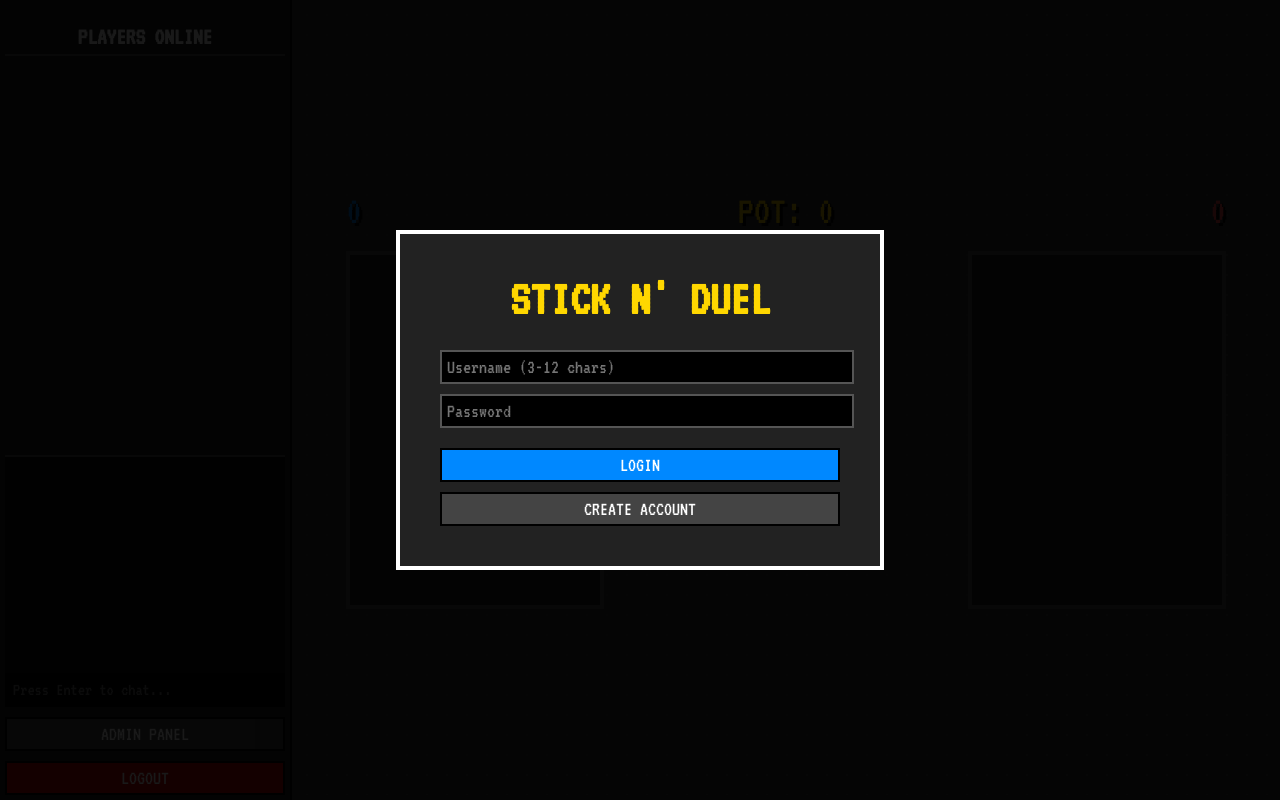
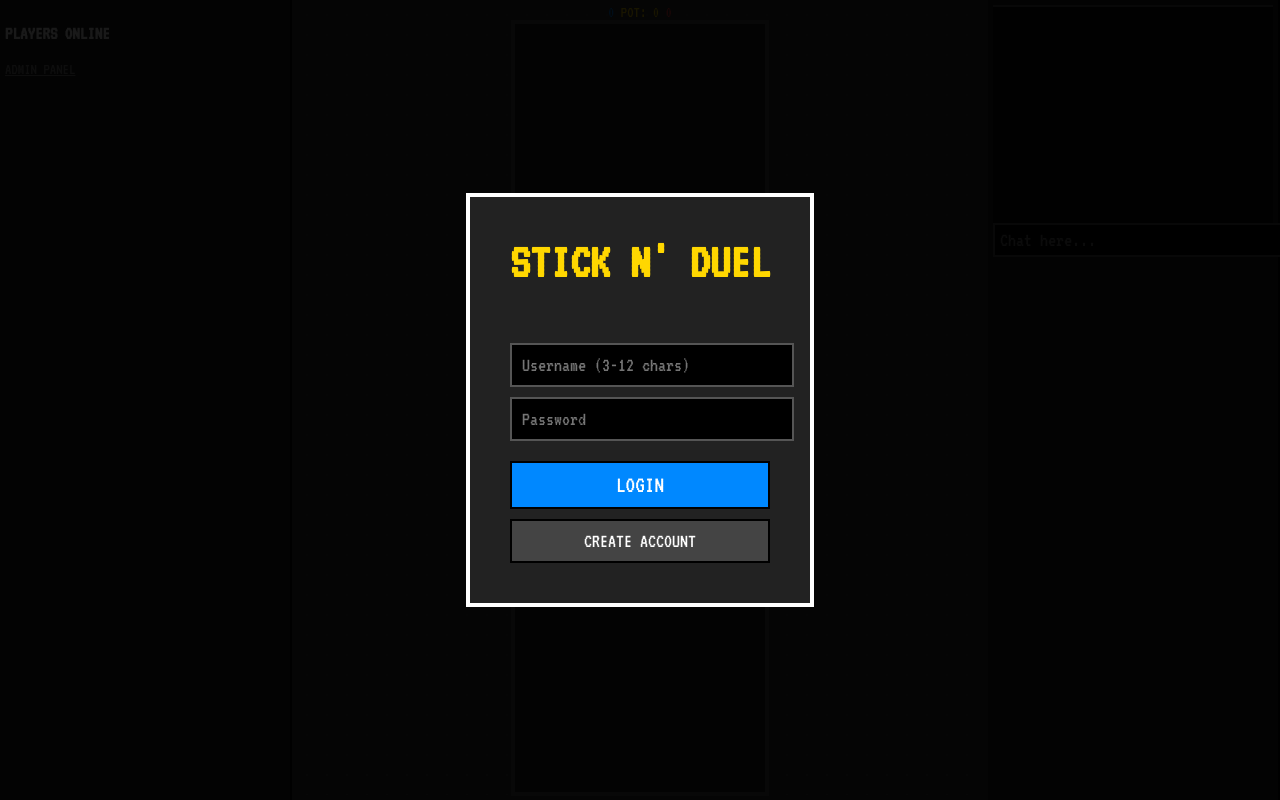
Before and after one commit to altash2003/stick-n-trade, a website: page public/index.html in a window 1280 px wide. Drawn offline with nearby package versions, Linux system fonts and the light colour scheme; no server answers.

Commit message:
Update index.html

```diff
--- a/public/index.html
+++ b/public/index.html
@@ -2,60 +2,65 @@
 <html>
 <head>
     <title>Stick N' Duel</title>
+    <link href="https://fonts.googleapis.com/css2?family=VT323&display=swap" rel="stylesheet">
     <link rel="stylesheet" href="style.css">
 </head>
 <body>
 
-    <div id="auth-modal">
-        <div class="modal-box">
-            <h1 style="color:#ffd700; font-size:50px; margin:0;">STICK N' DUEL</h1>
-            <p id="err" style="color:red"></p>
-            <input id="u" placeholder="Username (3-12 chars)" style="width:100%; margin:10px 0;">
-            <input id="p" type="password" placeholder="Password" style="width:100%; margin-bottom:20px;">
-            <button onclick="auth('login')" class="blue" style="width:100%">LOGIN</button>
-            <button onclick="auth('register')" style="width:100%; margin-top:10px;">CREATE ACCOUNT</button>
+    <div id="auth-modal" style="position:fixed; inset:0; background:rgba(0,0,0,0.9); z-index:9999; display:flex; align-items:center; justify-content:center;">
+        <div class="pixel-box" style="text-align:center; padding:40px; border:4px solid white; background:#222;">
+            <h1 class="neon" style="color:#ffd700; font-size:50px; margin:0 0 20px 0;">STICK N' DUEL</h1>
+
+            <p id="auth-status" style="color:red; min-height:20px;"></p>
+
+            <input id="u" placeholder="Username (3-12 chars)" style="display:block; width:100%; margin-bottom:10px; padding:10px; font-size:20px;">
+            <input id="p" type="password" placeholder="Password" style="display:block; width:100%; margin-bottom:20px; padding:10px; font-size:20px;">
+
+            <button id="btn-login" onclick="attemptAuth('login')" style="width:100%; background:#0088ff; color:white; padding:10px; font-size:24px; cursor:pointer; margin-bottom:10px;">LOGIN</button>
+            <button id="btn-reg" onclick="attemptAuth('register')" style="width:100%; background:#444; color:white; padding:10px; font-size:20px; cursor:pointer;">CREATE ACCOUNT</button>
         </div>
     </div>
 
     <div class="wrapper">
         <div class="col side">
-            <h2 style="text-align:center; border-bottom:2px solid #555; padding-bottom:5px;">PLAYERS ONLINE</h2>
-            <div id="plist" class="player-list"></div>
-
-            <div class="chat-box">
-                <div id="chat-hist" class="chat-hist"></div>
-                <input id="chat-in" class="chat-input" placeholder="Press Enter to chat...">
+            <div class="pixel-box full-h">
+                <h3>PLAYERS ONLINE</h3>
+                <div id="plist"></div>
+                <div style="margin-top:auto">
+                    <a href="/admin.html" target="_blank" style="color:#888;">ADMIN PANEL</a>
+                </div>
             </div>
-
-            <button onclick="window.open('/admin.html')" style="margin-top:5px;">ADMIN PANEL</button>
-            <button onclick="logout()" class="red" style="margin-top:5px;">LOGOUT</button>
         </div>
 
         <div class="col main">
-            <div class="game-panel">
-                <div class="top-bar">
+            <div class="pixel-box game-panel">
+                <div class="top-info">
                     <span id="sc-l" style="color:#0088ff">0</span>
                     <span id="pot" style="color:#ffd700">POT: 0</span>
                     <span id="sc-r" style="color:#ff4444">0</span>
                 </div>
 
-                <div class="seats">
+                <div class="arena">
                     <div id="seat-l" class="seat"></div>
-
-                    <div style="text-align:center; width:200px;">
-                        <div id="vis" style="font-size:60px; text-shadow:3px 3px 0 #000;">VS</div>
-                        <button id="act-btn" onclick="act()" style="display:none; font-size:30px; padding:10px 20px; background:#ff00ff; border:4px solid #fff; animation:pulse 0.5s infinite;">ACTION!</button>
+                    <div class="center-stage">
+                        <div id="vis-text" style="font-size:60px;">VS</div>
+                        <button id="act-btn" onclick="act()" style="display:none; font-size:30px; background:#ff00ff; padding:10px;">ACTION!</button>
                     </div>
-
                     <div id="seat-r" class="seat"></div>
                 </div>
 
-                <div id="spec-ui" style="display:none; margin-top:20px; gap:10px; background:#000; padding:10px; border:2px solid #fff;">
-                    <span>BET ON WINNER:</span>
-                    <input id="s-amt" type="number" placeholder="$$$" style="width:80px;">
-                    <button onclick="spec('l')" class="blue">LEFT</button>
-                    <button onclick="spec('r')" class="red">RIGHT</button>
+                <div id="spec-bet" style="display:none; justify-content:center; gap:10px; margin-top:10px;">
+                    <input id="s-amt" type="number" placeholder="$$" style="width:80px">
+                    <button onclick="spec('l')" style="color:#0088ff">LEFT</button>
+                    <button onclick="spec('r')" style="color:#ff4444">RIGHT</button>
                 </div>
+            </div>
+        </div>
+
+        <div class="col side">
+            <div class="pixel-box full-h chat-box">
+                <div id="chat-hist" style="flex:1; overflow-y:auto;"></div>
+                <input id="chat-in" placeholder="Chat here..." style="width:100%;">
             </div>
         </div>
     </div>
```
